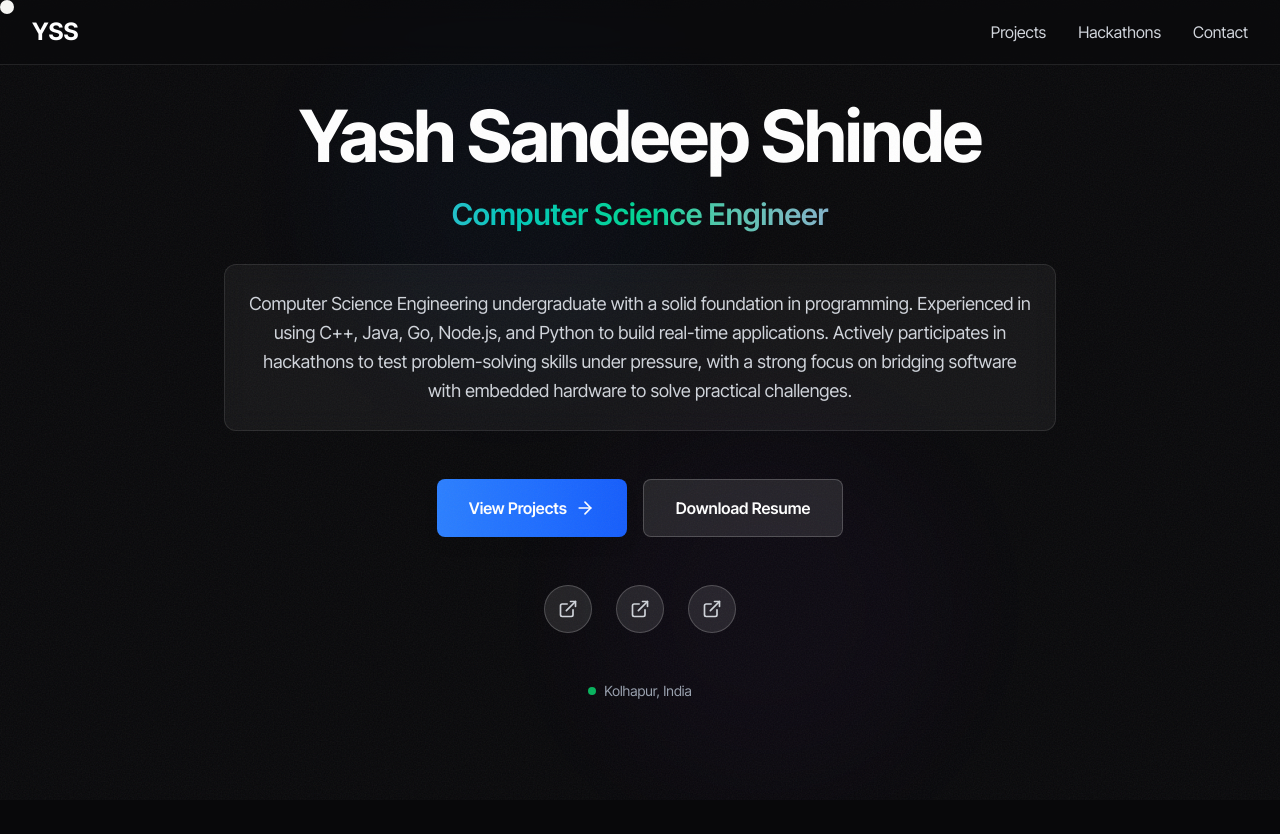
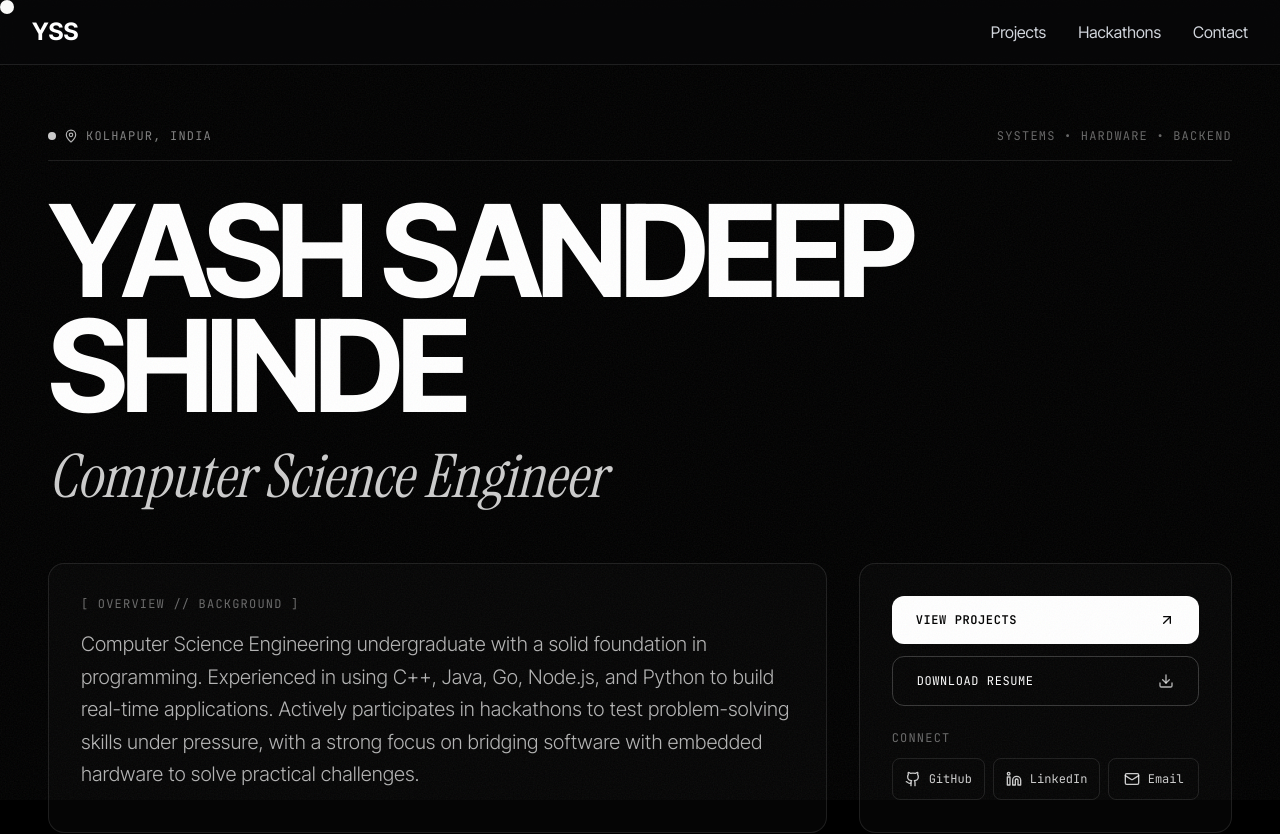
Before and after one commit to yashshinde2/yash-portfolio, a Next.js app: page / in a window 1280 px wide. Shown: the top 834 px of the page. Built offline with nearby package versions, Linux system fonts and the light colour scheme.

Commit message:
feat: add GlassCard, GlowingBorder, and Hero components

```diff
--- a/components/GlassCard.tsx
+++ b/components/GlassCard.tsx
@@ -5,29 +5,21 @@ interface GlassCardProps {
   children: React.ReactNode;
   className?: string;
   glow?: boolean;
-  glowColor?: "blue" | "green" | "purple";
+  glowColor?: "blue" | "green" | "purple" | "white";
   interactive?: boolean;
 }
 
 export function GlassCard({
   children,
   className,
-  glow = false,
-  glowColor = "blue",
   interactive = false,
 }: GlassCardProps) {
-  const glowClasses = {
-    blue: "hover:shadow-[0_0_20px_rgba(59,130,246,0.3)]",
-    green: "hover:shadow-[0_0_20px_rgba(34,197,94,0.3)]",
-    purple: "hover:shadow-[0_0_20px_rgba(168,85,247,0.3)]",
-  };
-
   return (
     <div
       className={cn(
-        "relative rounded-xl backdrop-blur-md border border-white/10 bg-white/5 p-6",
-        glow && glowClasses[glowColor],
-        interactive && "transition-all duration-300 hover:bg-white/8 hover:border-white/20",
+        "relative rounded-xl border border-white/10 bg-white/[0.03] backdrop-blur-md p-6",
+        interactive &&
+          "transition-all duration-300 hover:bg-white/[0.06] hover:border-white/30 hover:shadow-[0_0_30px_rgba(255,255,255,0.05)]",
         className
       )}
     >
--- a/components/GlowingBorder.tsx
+++ b/components/GlowingBorder.tsx
@@ -4,37 +4,17 @@ import { cn } from "@/lib/utils";
 interface GlowingBorderProps {
   children: React.ReactNode;
   className?: string;
-  color?: "blue" | "green" | "purple";
+  color?: "blue" | "green" | "purple" | "white";
 }
 
 export function GlowingBorder({
   children,
   className,
-  color = "blue",
 }: GlowingBorderProps) {
-  const colorClasses = {
-    blue: {
-      border: "border-blue-500/20",
-      glow: "shadow-[0_0_15px_rgba(59,130,246,0.2)]",
-    },
-    green: {
-      border: "border-green-500/20",
-      glow: "shadow-[0_0_15px_rgba(34,197,94,0.2)]",
-    },
-    purple: {
-      border: "border-purple-500/20",
-      glow: "shadow-[0_0_15px_rgba(168,85,247,0.2)]",
-    },
-  };
-
-  const colorConfig = colorClasses[color];
-
   return (
     <div
       className={cn(
-        "relative rounded-lg border",
-        colorConfig.border,
-        colorConfig.glow,
+        "relative rounded-lg border border-white/10 hover:border-white/30 transition-colors duration-300",
         className
       )}
     >
--- a/components/sections/Hero.tsx
+++ b/components/sections/Hero.tsx
@@ -2,105 +2,115 @@
 
 import { motion } from "framer-motion";
 import { portfolioData } from "@/lib/portfolio-data";
-import { GlassCard } from "@/components/GlassCard";
-import { ExternalLink, Mail, ArrowRight } from "lucide-react";
+import { ArrowUpRight, Download, Github, Linkedin, Mail, MapPin } from "lucide-react";
 
 export function Hero() {
   const { hero, social } = portfolioData;
 
+  const socialIcons: Record<string, React.ReactNode> = {
+    GitHub: <Github className="w-4 h-4" />,
+    LinkedIn: <Linkedin className="w-4 h-4" />,
+    Email: <Mail className="w-4 h-4" />,
+  };
+
   return (
-    <section className="relative min-h-screen flex items-center justify-center overflow-hidden pt-20 pb-20">
-      {/* Background gradient elements */}
-      <div className="absolute top-0 left-1/4 w-96 h-96 bg-blue-500/10 rounded-full blur-3xl opacity-20 animate-pulse"></div>
-      <div className="absolute bottom-0 right-1/4 w-96 h-96 bg-purple-500/10 rounded-full blur-3xl opacity-20 animate-pulse"></div>
+    <section className="relative min-h-screen flex flex-col justify-between pt-32 pb-16 px-4 sm:px-6 lg:px-12 border-b border-white/10 bg-black text-white">
+      <div className="max-w-7xl mx-auto w-full flex-1 flex flex-col justify-center">
+        <motion.div
+          initial={{ opacity: 0, y: 15 }}
+          animate={{ opacity: 1, y: 0 }}
+          transition={{ duration: 0.6 }}
+          className="flex flex-wrap items-center justify-between gap-4 mb-8 pb-4 border-b border-white/10"
+        >
+          <div className="flex items-center gap-2 font-mono text-xs uppercase tracking-widest text-white/50">
+            <span className="inline-block w-2 h-2 rounded-full bg-white animate-pulse" />
+            <MapPin className="w-3.5 h-3.5 text-white/70" />
+            <span>{hero.location}</span>
+          </div>
+          <div className="font-mono text-xs uppercase tracking-widest text-white/40">
+            Systems • Hardware • Backend
+          </div>
+        </motion.div>
 
-      <div className="relative z-10 max-w-4xl mx-auto px-4 sm:px-6 lg:px-8">
-        {/* Main headline */}
+        <div className="space-y-6">
+          <motion.div
+            initial={{ opacity: 0, y: 25 }}
+            animate={{ opacity: 1, y: 0 }}
+            transition={{ duration: 0.7, delay: 0.1 }}
+          >
+            <h1 className="text-5xl sm:text-7xl md:text-8xl lg:text-9xl font-bold tracking-tighter uppercase leading-[0.9]">
+              {hero.name}
+            </h1>
+          </motion.div>
+
           <motion.div
             initial={{ opacity: 0, y: 20 }}
             animate={{ opacity: 1, y: 0 }}
-          transition={{ duration: 0.8 }}
-          className="text-center mb-8"
+            transition={{ duration: 0.7, delay: 0.2 }}
+            className="flex items-baseline gap-3"
           >
-          <h1 className="text-5xl sm:text-6xl lg:text-7xl font-bold text-white mb-6 font-sans tracking-tight">
-            {hero.name}
-          </h1>
-
-          <motion.div
-            initial={{ opacity: 0, scale: 0.95 }}
-            animate={{ opacity: 1, scale: 1 }}
-            transition={{ delay: 0.2, duration: 0.8 }}
-            className="mb-8"
-          >
-            <h2 className="text-xl sm:text-2xl lg:text-3xl text-transparent bg-clip-text bg-gradient-to-r from-blue-400 via-emerald-400 to-purple-400 font-semibold mb-8">
+            <span className="font-serif italic text-3xl sm:text-5xl lg:text-6xl text-white/80 font-normal">
               {hero.headline}
-            </h2>
-          </motion.div>
+            </span>
           </motion.div>
 
-        {/* Summary card */}
           <motion.div
             initial={{ opacity: 0, y: 20 }}
             animate={{ opacity: 1, y: 0 }}
-          transition={{ delay: 0.3, duration: 0.8 }}
-          className="mb-12"
+            transition={{ duration: 0.7, delay: 0.3 }}
+            className="grid grid-cols-1 lg:grid-cols-12 gap-8 pt-8"
           >
-          <GlassCard glow glowColor="blue" interactive>
-            <p className="text-base sm:text-lg text-gray-300 leading-relaxed text-center font-sans">
+            <div className="lg:col-span-8 p-6 sm:p-8 rounded-2xl border border-white/10 bg-white/[0.02]">
+              <div className="font-mono text-xs uppercase tracking-widest text-white/40 mb-4">
+                [ Overview // Background ]
+              </div>
+              <p className="font-sans text-base sm:text-lg lg:text-xl text-white/70 leading-relaxed font-light">
                 {hero.summary}
               </p>
-          </GlassCard>
-        </motion.div>
+            </div>
 
-        {/* CTA Buttons */}
-        <motion.div
-          initial={{ opacity: 0, y: 20 }}
-          animate={{ opacity: 1, y: 0 }}
-          transition={{ delay: 0.4, duration: 0.8 }}
-          className="flex flex-col sm:flex-row gap-4 justify-center mb-12"
+            <div className="lg:col-span-4 flex flex-col justify-between gap-6 p-6 sm:p-8 rounded-2xl border border-white/10 bg-white/[0.02]">
+              <div className="space-y-3">
+                <a
+                  href="#projects"
+                  className="w-full inline-flex items-center justify-between px-6 py-4 rounded-xl bg-white text-black font-mono text-xs uppercase tracking-wider font-semibold hover:bg-white/90 transition-all duration-200"
                 >
-          <button className="group relative px-8 py-4 bg-gradient-to-r from-blue-500 to-blue-600 hover:from-blue-600 hover:to-blue-700 text-white font-semibold rounded-lg transition-all duration-300 flex items-center justify-center gap-2 shadow-lg hover:shadow-blue-500/50">
-            View Projects
-            <ArrowRight className="w-5 h-5 group-hover:translate-x-1 transition-transform" />
-          </button>
-          <button className="px-8 py-4 bg-white/10 hover:bg-white/20 text-white font-semibold rounded-lg border border-white/20 transition-all duration-300">
-            Download Resume
-          </button>
-        </motion.div>
+                  <span>View Projects</span>
+                  <ArrowUpRight className="w-4 h-4" />
+                </a>
 
-        {/* Social links */}
-        <motion.div
-          initial={{ opacity: 0 }}
-          animate={{ opacity: 1 }}
-          transition={{ delay: 0.5, duration: 0.8 }}
-          className="flex justify-center gap-6"
+                <a
+                  href={hero.resumeLink}
+                  className="w-full inline-flex items-center justify-between px-6 py-4 rounded-xl border border-white/20 text-white font-mono text-xs uppercase tracking-wider hover:bg-white/10 transition-all duration-200"
                 >
+                  <span>Download Resume</span>
+                  <Download className="w-4 h-4 text-white/70" />
+                </a>
+              </div>
+
+              <div>
+                <div className="font-mono text-xs uppercase tracking-widest text-white/40 mb-3">
+                  Connect
+                </div>
+                <div className="flex gap-2">
                   {social.map((link) => (
                     <a
                       key={link.name}
                       href={link.url}
                       target="_blank"
                       rel="noopener noreferrer"
-              className="group relative w-12 h-12 rounded-full bg-white/10 hover:bg-white/20 border border-white/20 flex items-center justify-center transition-all duration-300 hover:shadow-lg hover:shadow-blue-500/50"
+                      className="flex-1 flex items-center justify-center gap-2 py-3 px-3 rounded-lg border border-white/10 hover:border-white/40 hover:bg-white/5 transition-all text-white/80 hover:text-white"
                       title={link.name}
                     >
-              <ExternalLink className="w-5 h-5 text-gray-300 group-hover:text-blue-400 transition-colors" />
+                      {socialIcons[link.name] || <ArrowUpRight className="w-4 h-4" />}
+                      <span className="font-mono text-xs hidden sm:inline">{link.name}</span>
                     </a>
                   ))}
-        </motion.div>
-
-        {/* Location badge */}
-        <motion.div
-          initial={{ opacity: 0 }}
-          animate={{ opacity: 1 }}
-          transition={{ delay: 0.6, duration: 0.8 }}
-          className="flex justify-center mt-12"
-        >
-          <div className="text-sm text-gray-400 flex items-center gap-2">
-            <div className="w-2 h-2 rounded-full bg-green-400 animate-pulse"></div>
-            {hero.location}
+                </div>
+              </div>
             </div>
           </motion.div>
+        </div>
       </div>
     </section>
   );
```
Lines whose indentation alone changed are shown as unchanged.
